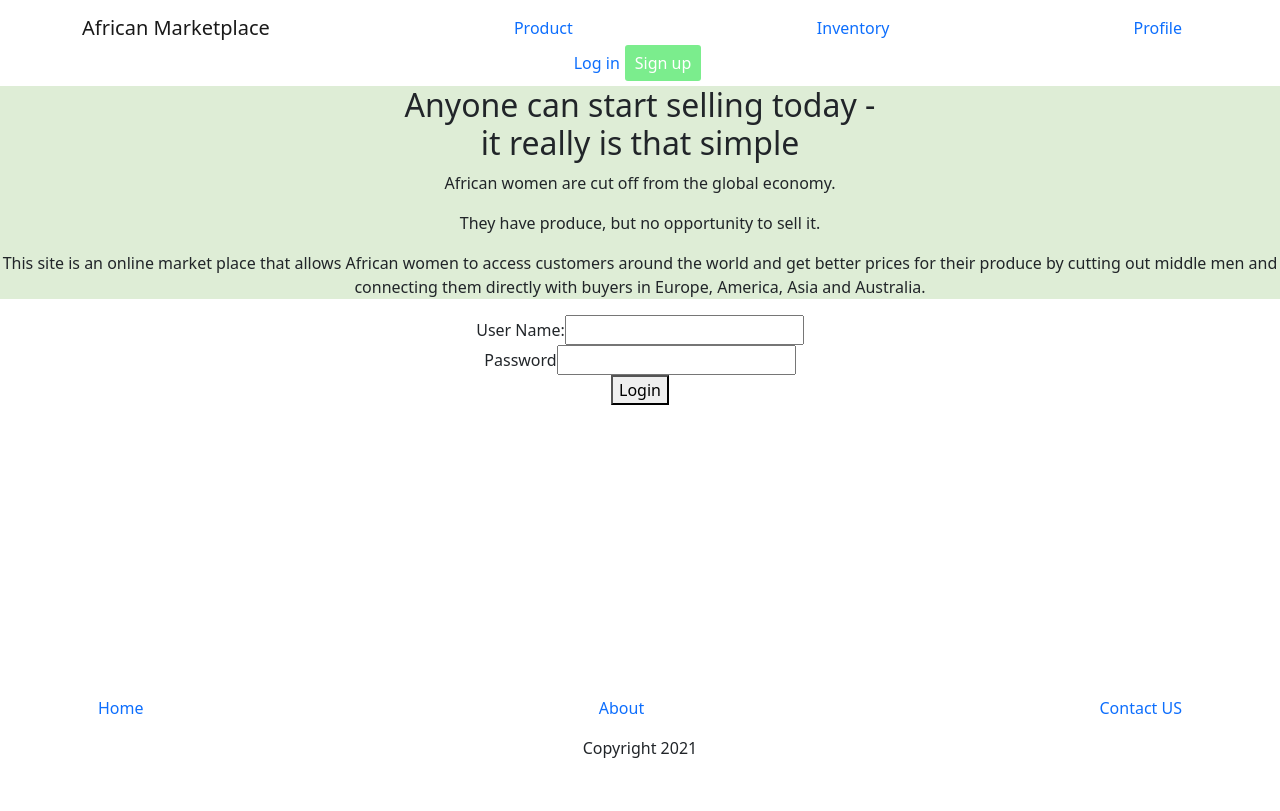
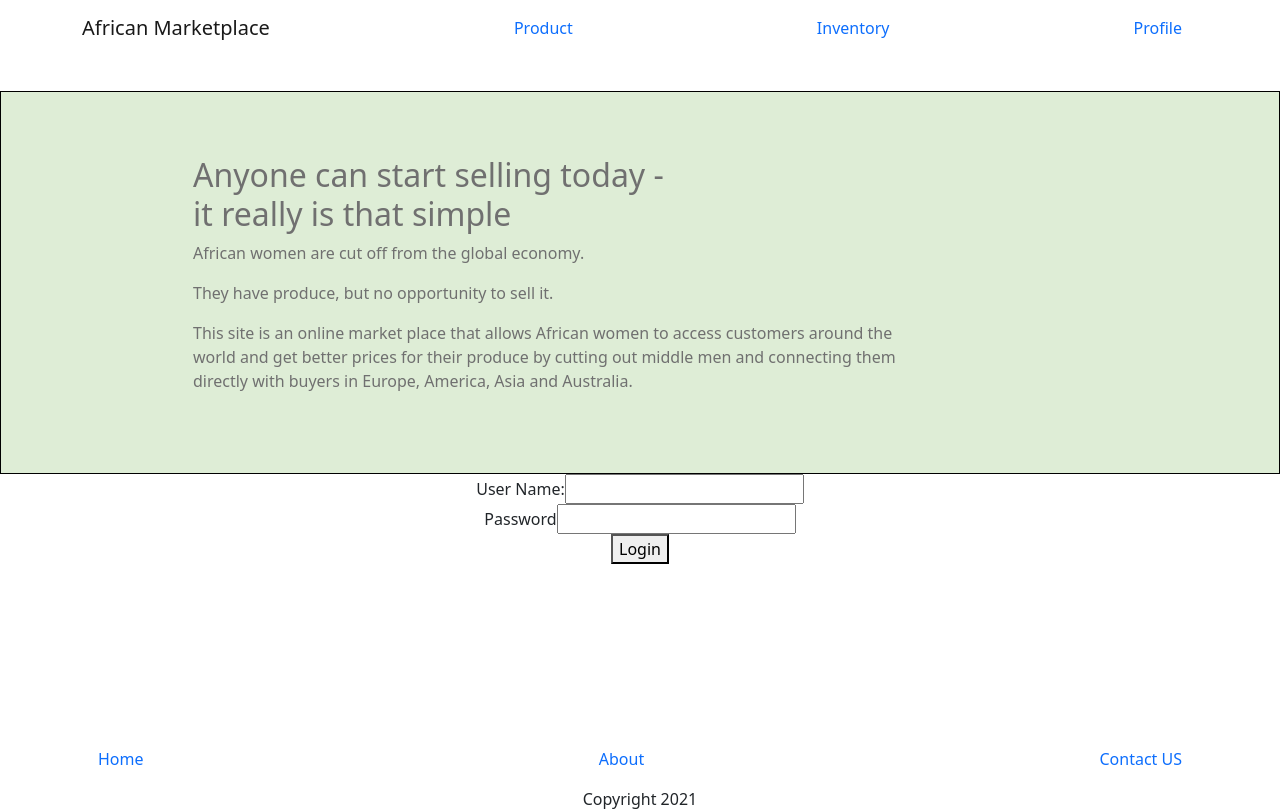
Before and after one commit to Build-Week-African-Marketplace-03/front-end, a React (Create React App) app in the folder african-marketplace/: page / in a window 1280 px wide. Built offline with nearby package versions, Linux system fonts and the light colour scheme.

Commit message:
divs on homepage working now adding images

```diff
--- a/african-marketplace/src/css/Home.css
+++ b/african-marketplace/src/css/Home.css
@@ -1,4 +1,24 @@
+/* divs inside green bg*/
+/* div {
+  border: 1px solid black;
+} */
+
+.topLeftDiv {
+  text-align: left;
+  width: 65%;
+}
+
+.bottomLeftDiv {
+  text-align: left;
+  width: 65%;
+}
+
 .homeMainDiv {
+  padding-left: 15%;
+  margin-top: 4%;
+  padding-top: 5%;
+  padding-bottom: 5%;
   background-color: #deedd6;
-  margin: 1px solid black;
+  border: 1px solid black;
+  color: #707070;
 }
--- a/african-marketplace/src/page/home.js
+++ b/african-marketplace/src/page/home.js
@@ -2,28 +2,19 @@ import React from "react"
 import FormLogin from "../component/FormLogin"
 import ButtonStyle from "../css/Button"
 import Button from "../css/Button"
-
-const save = "saved"
-
-const homeStyle = {
-  backgroundColor: "#deedd6",
-}
+import "../css/home.css"
 
 export default function HomePage(props) {
   return (
     <>
-      <nav>
-        <a href="/" style={{ color: "777", textDecoration: "none" }}>
-          Log in
-        </a>
-        <Button type="secondary">Sign up</Button>
-      </nav>
-      <div classname="homeMainDiv" style={homeStyle}>
-        <h2>
-          Anyone can start selling today - <br></br>it really is that simple
-        </h2>
-        <div></div>
-        <div>
+      <div className="homeMainDiv">
+        <div className="topLeftDiv ">
+          <h2>
+            Anyone can start selling today - <br></br>it really is that simple
+          </h2>
+        </div>
+
+        <div className="bottomLeftDiv">
           <p>African women are cut off from the global economy.</p>
           <p>They have produce, but no opportunity to sell it.</p>
           <p>
```
